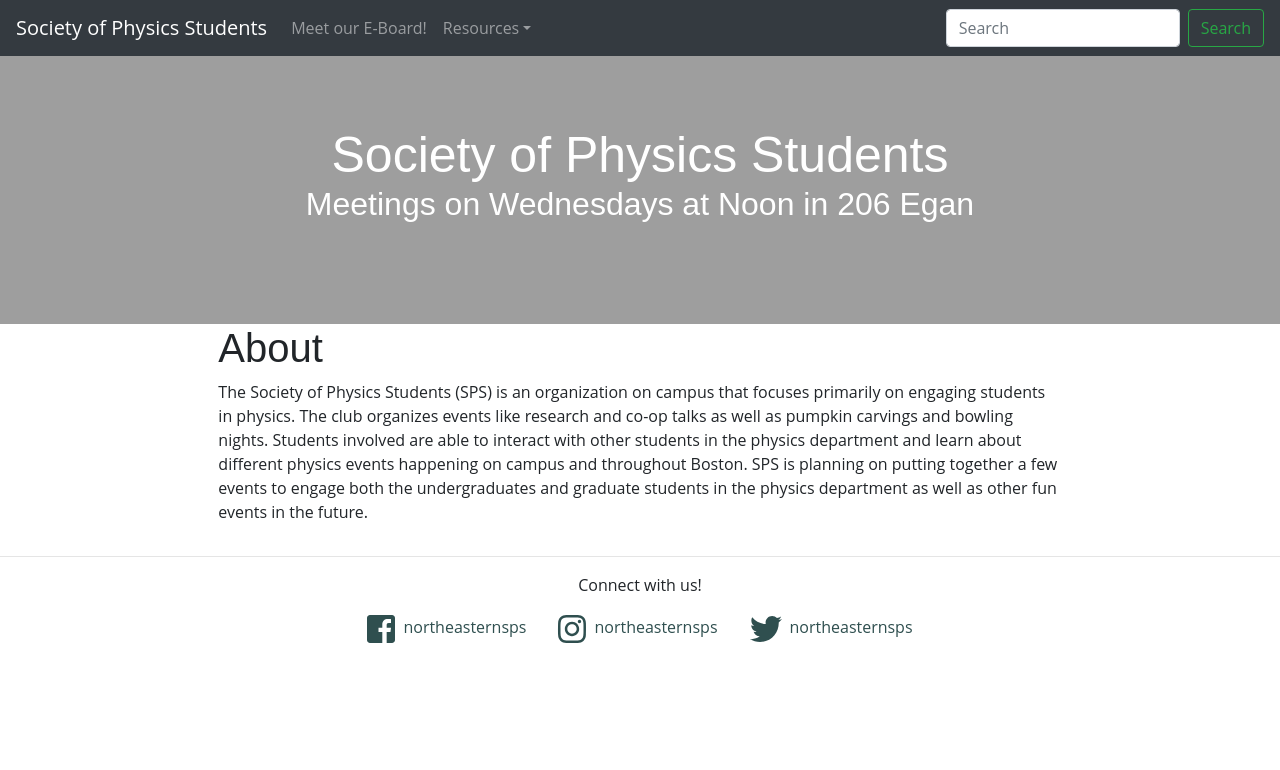
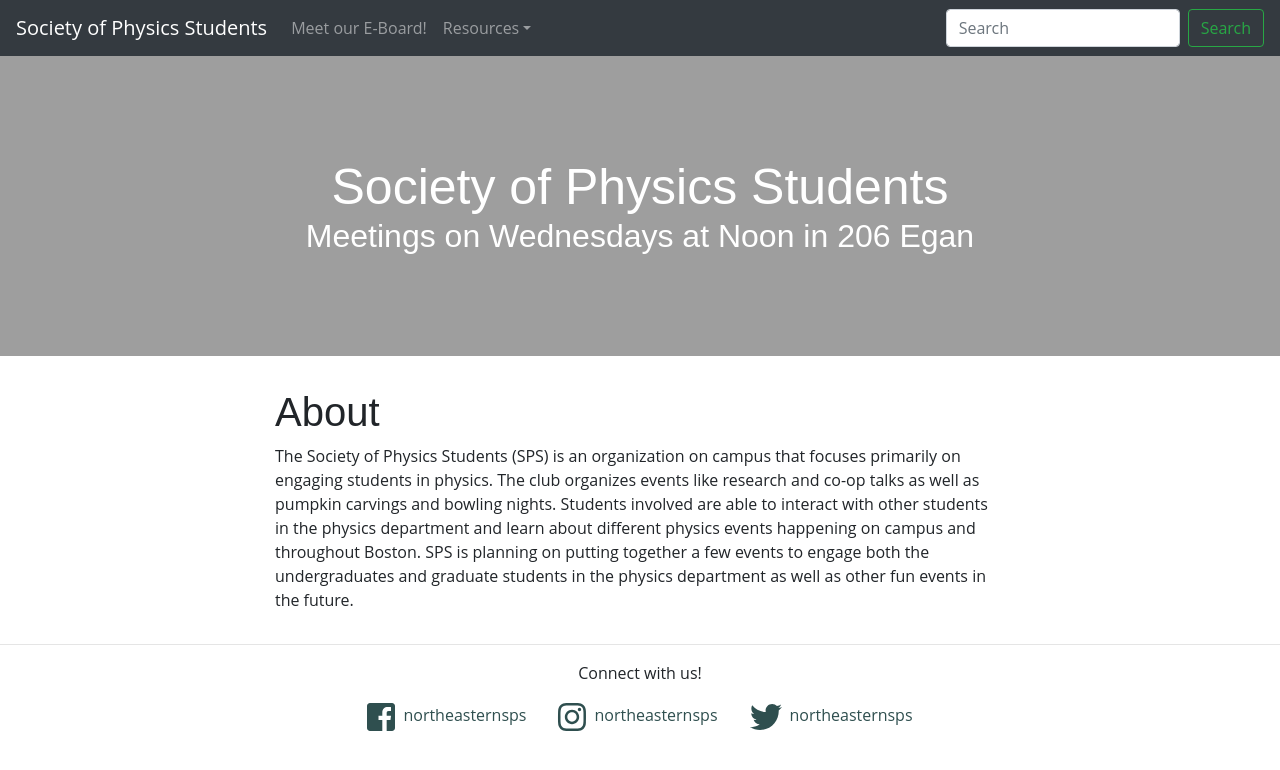
Before and after one commit to vegajustin26/sps-website, a Jekyll site: the page built from index.md, in a window 1280 px wide. Shown: the top 770 px of the page. Built offline with Jekyll 4.4.1, drawn with Linux system fonts in a browser that asks for light colours; nearby versions of some CDN libraries.

Commit message:
pages now have a consistent structure, allowing us to write margin css only once

```diff
--- a/_layouts/directory.html
+++ b/_layouts/directory.html
@@ -7,7 +7,7 @@
 
     {%- include header.html -%}
 
-    <main class="page-content container" style="margin-top:55px;" aria-label="Content">
+    <main class="page-content container" aria-label="Content">
       <!-- Ideally we should figure out a way to make top margin consistent so we don't have to do
       inline styles, but that's a battle for another day -->
       <div class="row">
@@ -23,7 +23,7 @@
                 alt="{{ role.name }}"/>
               <h5 class="text-center">{{ role.name | escape }}</h5>
               <h4 class="lead text-center">{{ role.position | titlecase | escape }}</h4>
-              <p class=" text-justify px-3">{{ role.bio | escape }}</p>
+              <p class="text-justify px-3">{{ role.bio | escape }}</p>
               <hr />
               <span class="text-center mb-3"><a href="mailto:{{ role.email }}"><i class="fas fa-envelope"></i> : {{ role.email }}</a></span>
             </div>
--- a/_layouts/featured.html
+++ b/_layouts/featured.html
@@ -8,7 +8,7 @@
     {%- include header.html -%}
 
     {%- if page.featured-img -%}
-    <div class="featured-banner" style="background-image: url('{{ page.featured-img | prepend:site.baseurl}}');">
+    <div class="featured-banner" style="background-image: url('{{ page.featured-img | prepend:site.baseurl}}'); margin-top: 2em;">
         {%- if page.featured-header -%}
         <h1 class="featured-header">{{ page.featured-header | escape }}</h1>
         {%- endif -%}
@@ -17,12 +17,14 @@
         {%- endif -%}
     </div>
     {%- endif -%}
-    <main class="page-content" aria-label="Content">
+
+    <main class="page-content container" aria-label="Content">
       <div class="row">
         <div class="col-sm-8 offset-sm-2">
           {{ content }}
         </div>
       </div>
+
     </main>
 
     {%- include footer.html -%}
--- a/_layouts/page.html
+++ b/_layouts/page.html
@@ -1,7 +1,6 @@
 ---
 layout: default
 ---
-<div class="container">
 <div class="row">
   <div class="col-sm-10 offset-sm-1">
     <article class="post">
@@ -11,10 +10,11 @@ layout: default
         </header>
 
         <div class="post-content text-justify">
+
           {{ content }}
+
         </div>
 
       </article>
   </div>
 </div>
-</div>
```
Also changed, not shown: _layouts/default.html (+4 -4 lines). Lines whose indentation alone changed are shown as unchanged.
